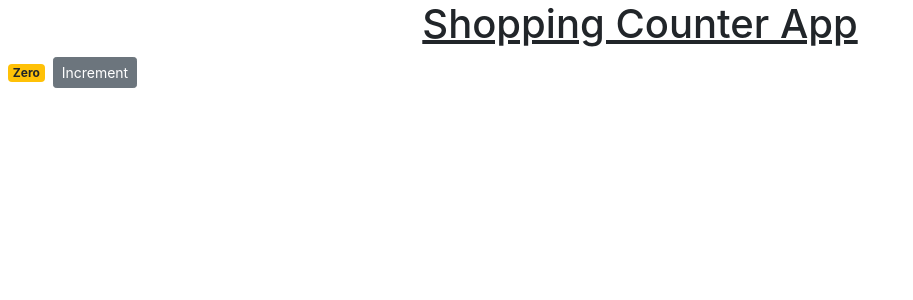
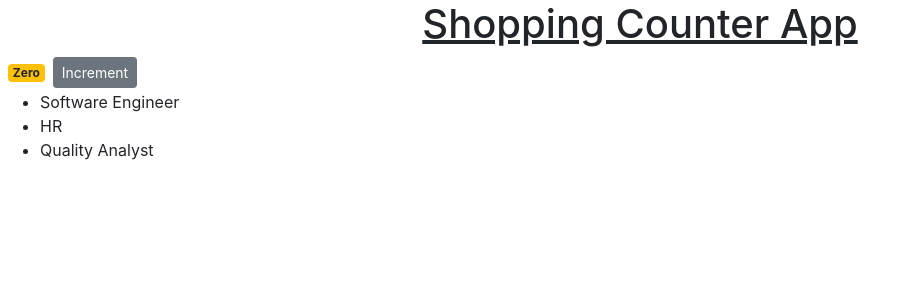
Before and after one commit to lakshmankotiki/shopping-counter-app, a React (Create React App) app: page / in a window 1280 px wide. Shown: the top 300 px of the page, without its empty margins (0-913 px from the left). Built offline with nearby package versions, Linux system fonts and the light colour scheme.

Commit message:
updated the render() based on conditions

```diff
--- a/src/components/counter.jsx
+++ b/src/components/counter.jsx
@@ -2,15 +2,38 @@ import React from 'react';
 
 class Counter extends React.Component {
     state = {
-        count: 0
+        count: 0,
+        tags: [
+            {
+                id: 12121,
+                name: "John",
+                Job: "Software Engineer",
+            },
+            {
+                id: 98481,
+                name: "Mike",
+                Job: "HR"
+            },
+            {
+                id: 74738,
+                name: "Kathryn",
+                Job: "Quality Analyst"
+            }
+        ]
     };
+
+    handleIncrement = () => {
+        console.log(this);
+    };
+
     render() {
         return(
             // Fragments lets you group a list of children without adding extra nodes as parent which is of useless
             <React.Fragment>
                 <h1><u>Shopping Counter App</u></h1>
                 <span className={ this.getBadgeClasses() }>{ this.formatCount() }</span>
-                <button className="btn btn-secondary btn-sm">Increment</button>
+                <button onClick={ this.handleIncrement } className="btn btn-secondary btn-sm">Increment</button>
+                {this.state.tags.length === 0 ? 'Please give the array Items' : <ul>{this.state.tags.map(tag => <li key={tag.id}>{ tag.Job }</li>)}</ul>}
             </React.Fragment>
         )
     }
```
